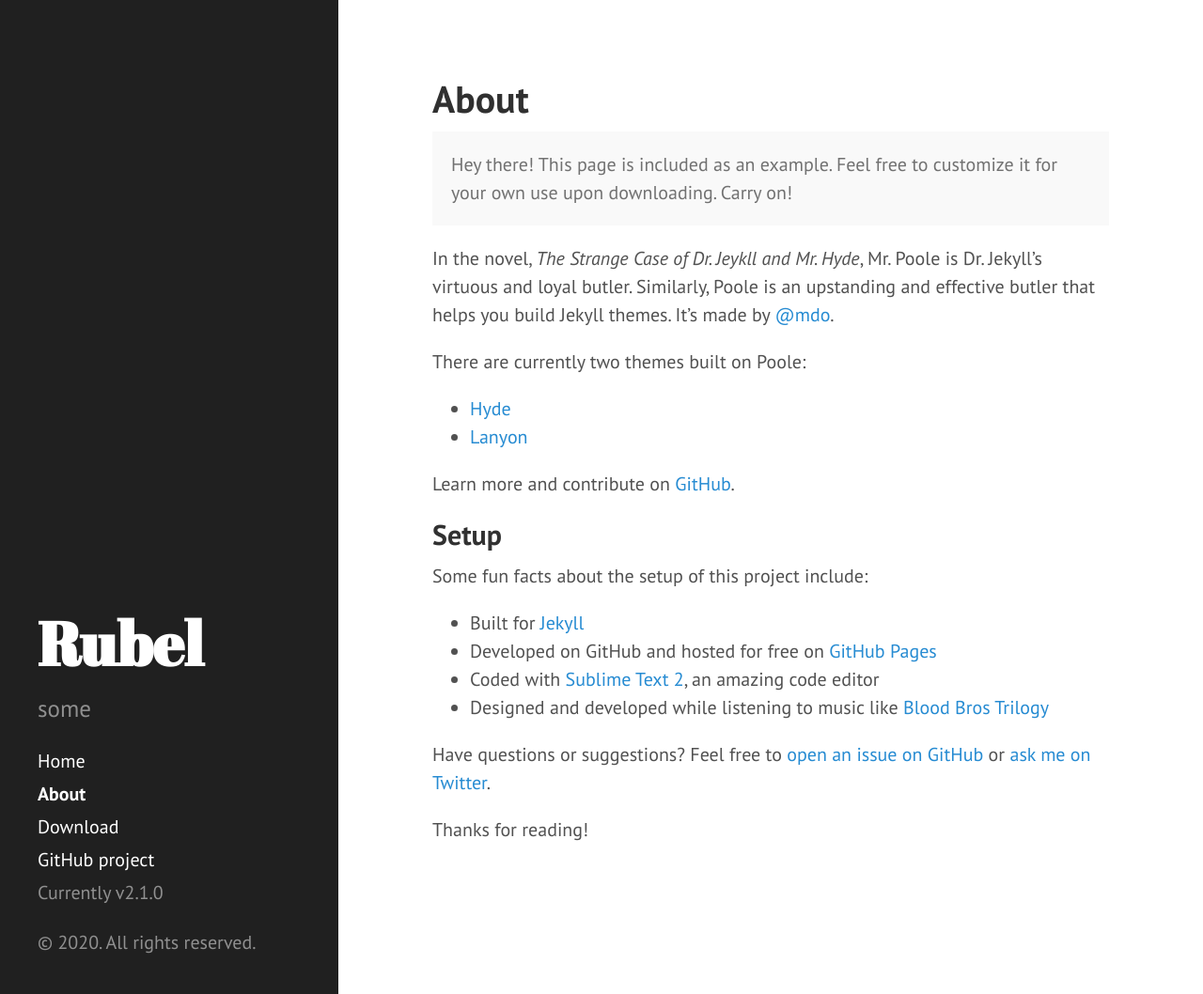
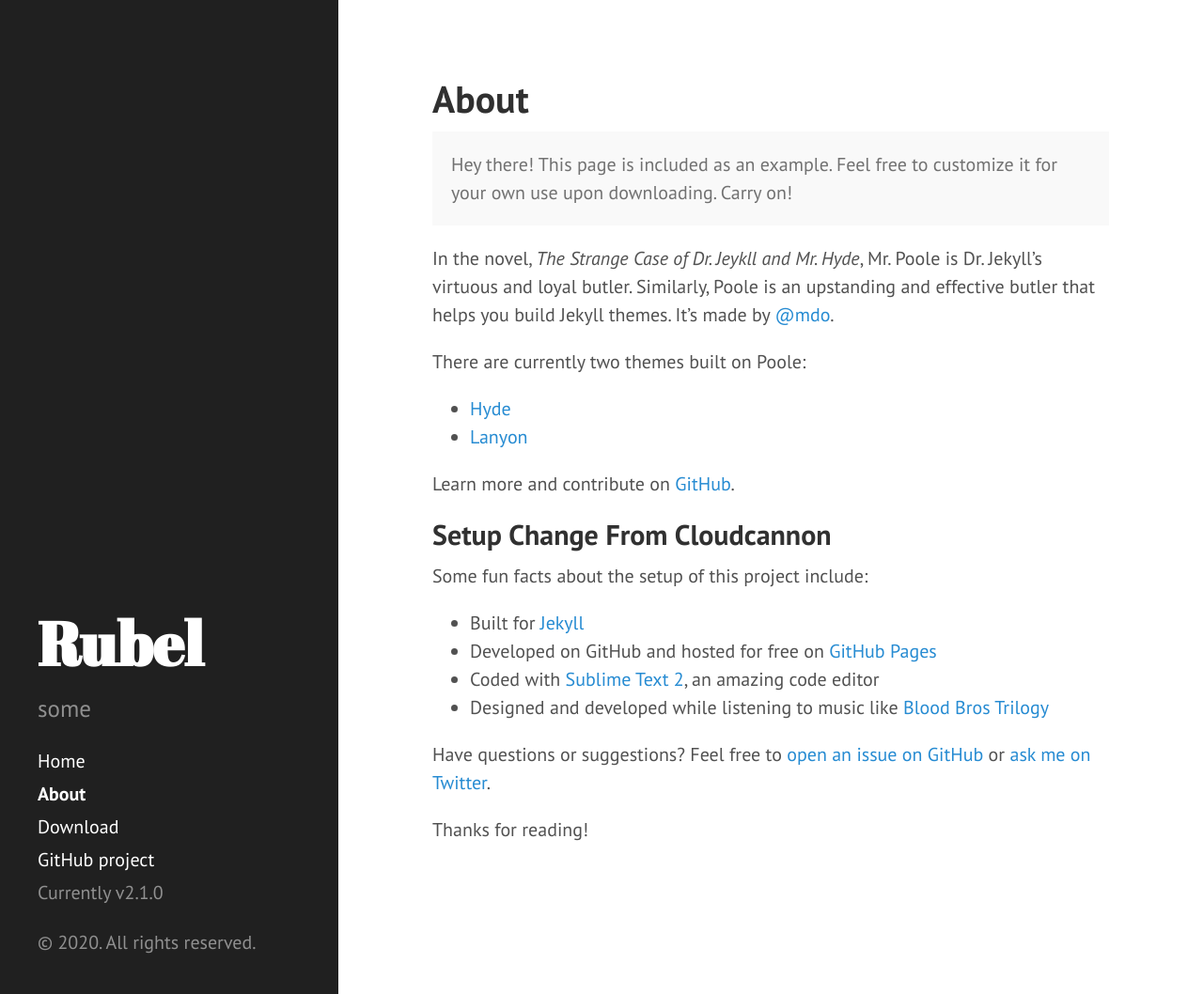
Before and after one commit to Rubel-hossain/rubel-hossain.github.io, a Jekyll site: the page built from about.md, in a window 1280 px wide and 1058 px high. Shown: the whole window at 94% size. Built offline with Jekyll 4.4.1, drawn with Linux system fonts in a browser that asks for light colours.

Commit message:
Updated 'about.md' via CloudCannon

```diff
--- a/about.md
+++ b/about.md
@@ -3,9 +3,8 @@
 title: About
 ---
 
-<p class="message editable">
-  Hey there! This page is included as an example. Feel free to customize it for your own use upon downloading. Carry on!
-</p>
+Hey there\! This page is included as an example. Feel free to customize it for your own use upon downloading. Carry on\!
+{: .message.editable}
 
 In the novel, *The Strange Case of Dr. Jeykll and Mr. Hyde*, Mr. Poole is Dr. Jekyll's virtuous and loyal butler. Similarly, Poole is an upstanding and effective butler that helps you build Jekyll themes. It's made by [@mdo](https://twitter.com/mdo).
 
@@ -16,7 +15,7 @@
 
 Learn more and contribute on [GitHub](https://github.com/poole).
 
-## Setup
+## Setup Change From Cloudcannon
 
 Some fun facts about the setup of this project include:
 
@@ -27,4 +26,4 @@
 
 Have questions or suggestions? Feel free to [open an issue on GitHub](https://github.com/poole/issues/new) or [ask me on Twitter](https://twitter.com/mdo).
 
-Thanks for reading!
+Thanks for reading\!
```
